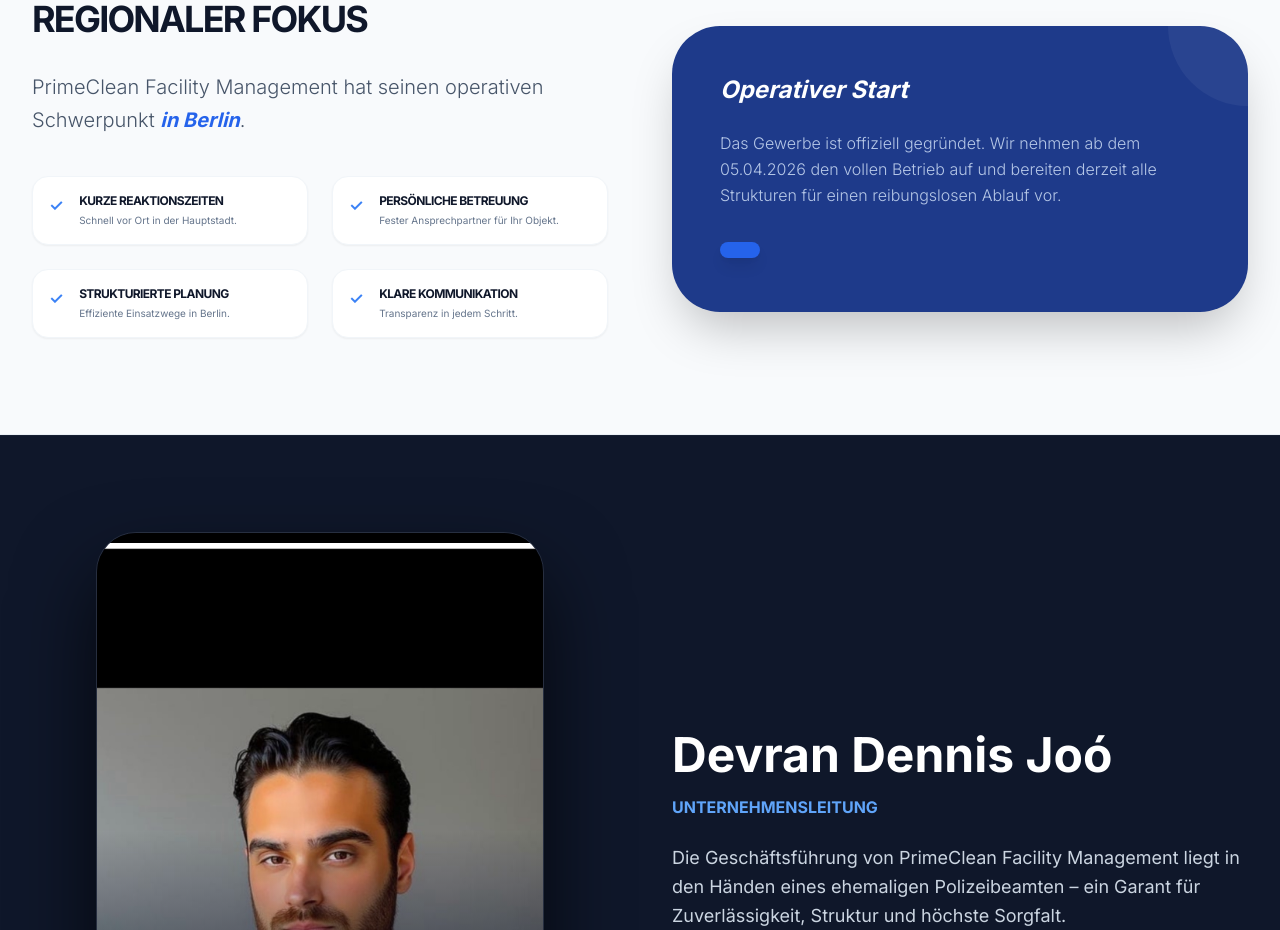
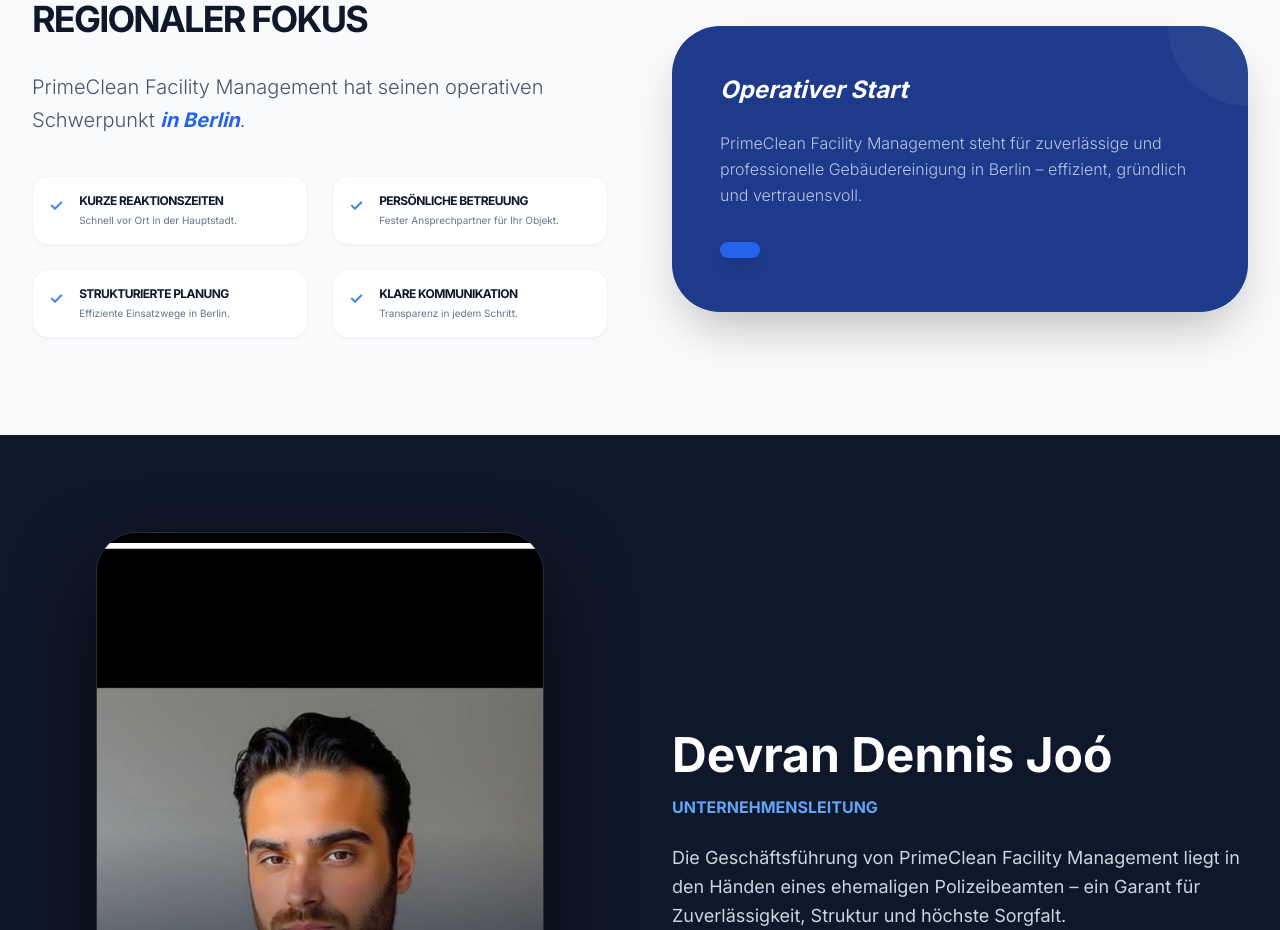
Before and after one commit to DevooLive44/prime-clean-live, a React (Vite) app: page / in a window 1280 px wide. Shown: the part 980-1910 px from the top of the page. Built offline with nearby package versions, Linux system fonts and the light colour scheme.

Commit message:
Update App.tsx

```diff
--- a/App.tsx
+++ b/App.tsx
@@ -45,7 +45,7 @@
                 <div className="absolute top-0 right-0 w-40 h-40 bg-white opacity-5 rounded-full -translate-y-1/2 translate-x-1/2"></div>
                 <h3 className="text-2xl font-bold mb-6 italic">Operativer Start</h3>
                 <p className="text-blue-100/80 leading-relaxed font-light mb-8">
-                  Das Gewerbe ist offiziell gegründet. Wir nehmen ab dem 05.04.2026 den vollen Betrieb auf und bereiten derzeit alle Strukturen für einen reibungslosen Ablauf vor.
+                  PrimeClean Facility Management steht für zuverlässige und professionelle Gebäudereinigung in Berlin – effizient, gründlich und vertrauensvoll.
                 </p>
                 <div className="inline-block px-5 py-2 bg-blue-600 rounded-full text-xs font-black uppercase tracking-widest shadow-lg">
 
```
